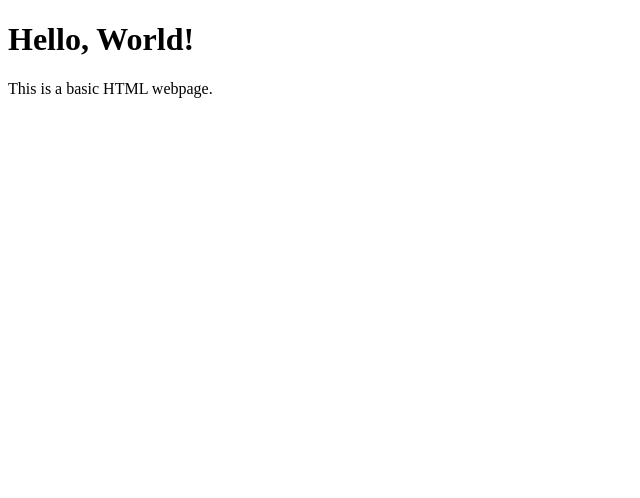
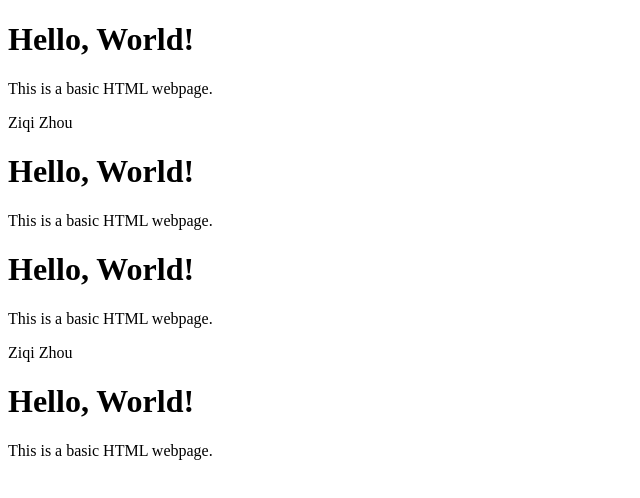
Before and after one commit to zhouzz056/git-practice, a plain HTML site: page index.html in a window 1280 px wide. Shown: the whole page, without its empty margins (0-640 px from the left). Drawn offline with Linux system fonts and the light colour scheme.

Commit message:
Ziqi second commit

```diff
--- a/index.html
+++ b/index.html
@@ -6,5 +6,13 @@
 <body>
     <h1>Hello, World!</h1>
     <p>This is a basic HTML webpage.</p>
+    <p>Ziqi Zhou</p>
+    <h1>Hello, World!</h1>
+    <p>This is a basic HTML webpage.</p>
+    <h1>Hello, World!</h1>
+    <p>This is a basic HTML webpage.</p>
+    <p>Ziqi Zhou</p>
+    <h1>Hello, World!</h1>
+    <p>This is a basic HTML webpage.</p>
 </body>
 </html>
```
